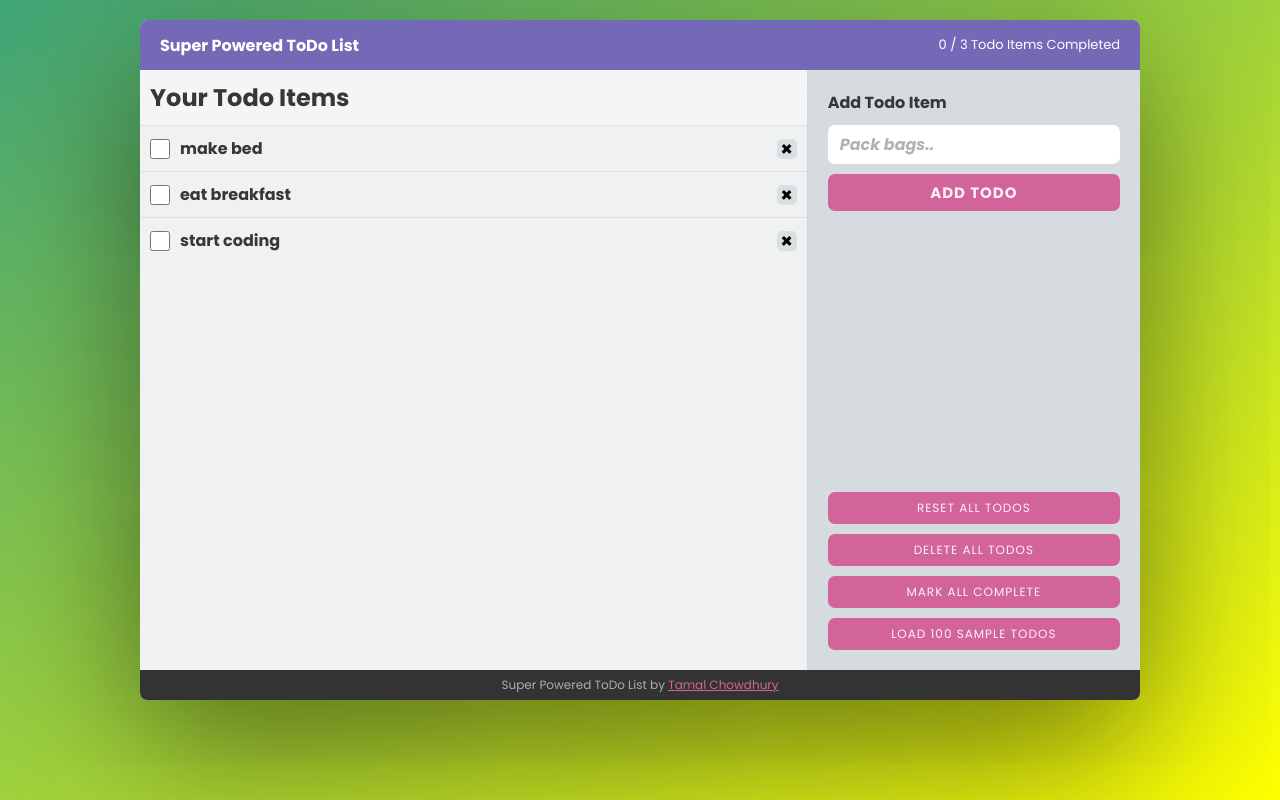
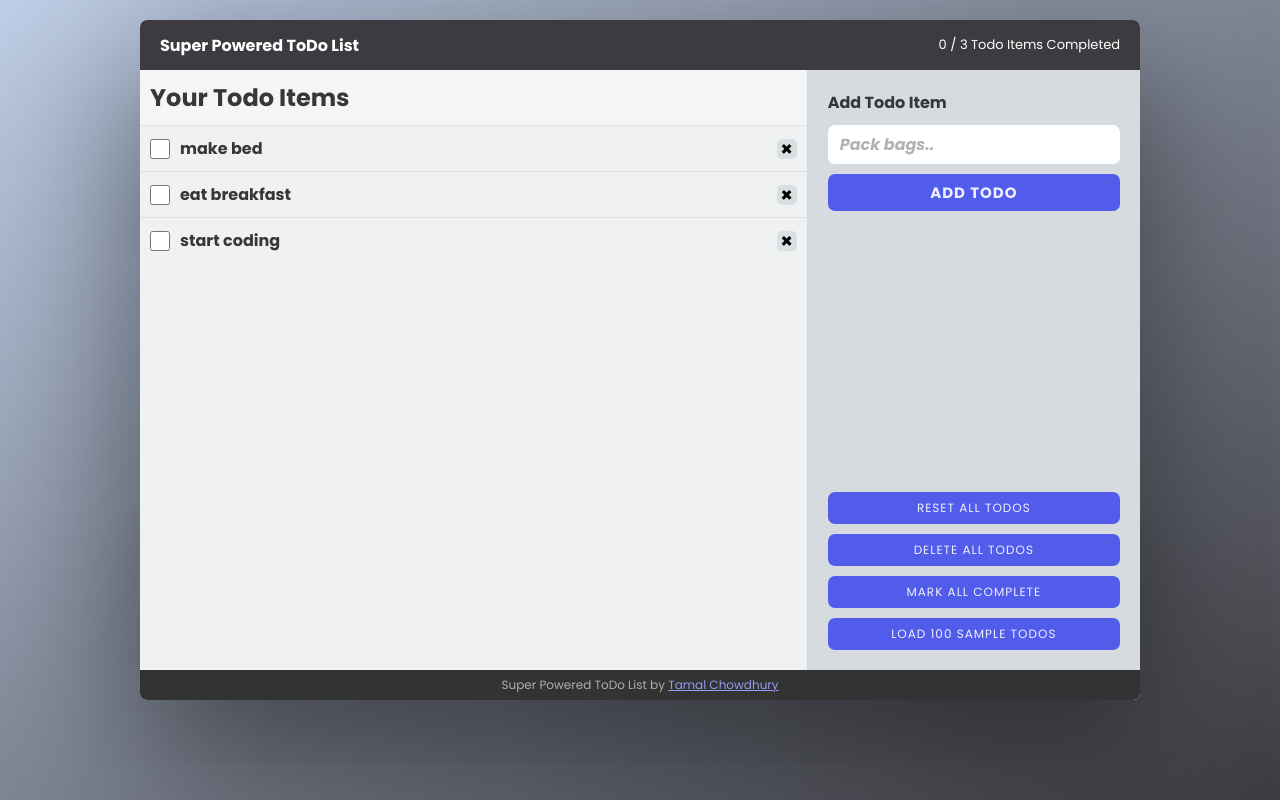
Before and after one commit to tamalchowdhury/7-react-todo-list, a React (Vite) app: page / in a window 1280 px wide. Built offline with nearby package versions, Linux system fonts and the light colour scheme.

Commit message:
adds new theme color accent

```diff
--- a/src/index.css
+++ b/src/index.css
@@ -1,4 +1,25 @@
 @import url("https://fonts.googleapis.com/css2?family=Poppins:ital,wght@0,100;0,200;0,300;0,400;0,500;0,600;0,700;0,800;0,900;1,100;1,200;1,300;1,400;1,500;1,600;1,700;1,800;1,900&display=swap");
+
+:root {
+  /* Pink Lavendar Color Scheme */
+  /* --accent-color: #d2649a;
+  --accent-hover-color: #a82866;
+  --secondary-color: #7469b6;
+  --bg1-color: #40a578;
+  --bg2-color: #d2ca5c;
+  --footer-bg-color: #3d3b40;
+  --footer-link-color: #949aee;
+  */
+
+  /* Dark Blue Color Scheme */
+  --accent-color: #525ceb;
+  --accent-hover-color: #363fbb;
+  --secondary-color: #3d3b40;
+  --bg1-color: #bfcfe7;
+  --bg2-color: #3d3b40;
+  --footer-bg-color: #3d3b40;
+  --footer-link-color: #949aee;
+}
 
 /* RESET */
 * {
@@ -12,7 +33,7 @@ ul {
 }
 
 a {
-  color: #d2649a;
+  color: var(--accent-color);
 }
 
 button {
@@ -26,7 +47,7 @@ input {
   border: none;
   outline: none;
   font: inherit;
-  accent-color: #d2649a;
+  accent-color: var(--accent-color);
 }
 
 body {
@@ -35,7 +56,11 @@ body {
   display: flex;
   justify-content: center;
   height: 100vh;
-  background-image: linear-gradient(to bottom right, #40a578, yellow),
+  background-image: linear-gradient(
+      to bottom right,
+      var(--bg1-color),
+      var(--bg2-color)
+    ),
     url("./img/bg.svg");
 }
 
@@ -53,7 +78,7 @@ body {
 .header {
   grid-column: 1 / -1;
   grid-row: 1 / 2;
-  background: #7469b6;
+  background: var(--secondary-color);
   color: white;
   display: flex;
   justify-content: space-between;
@@ -77,7 +102,7 @@ body {
 
   /* scrollbar style */
   scrollbar-width: thin;
-  scrollbar-color: #7469b6 #f0f1f2;
+  scrollbar-color: var(--secondary-color) #f0f1f2;
   /* remove the horizontal scroll bar */
 
   position: relative;
@@ -195,17 +220,18 @@ body {
 }
 
 .btn {
-  background: #d2649a;
+  background: var(--accent-color);
   border-radius: 7px;
   padding: 7px 10px;
   color: rgba(255, 255, 255, 0.9);
   text-transform: uppercase;
   letter-spacing: 1px;
   font-size: 12px;
+  transition: all 0.3s;
 }
 
 .todo__button {
-  background: #d2649a;
+  background: var(--accent-color);
   border-radius: 7px;
   padding: 7px 10px;
   font-weight: bold;
@@ -213,7 +239,7 @@ body {
 }
 
 .btn:hover {
-  background: #8a325d;
+  background: var(--accent-hover-color);
   color: #fff;
 }
 
@@ -229,6 +255,10 @@ body {
   font-size: 12px;
   background: #333;
   padding: 10px;
+}
+
+.footer a {
+  color: var(--footer-link-color);
 }
 
 /* MEDIA QUERIES */
```
